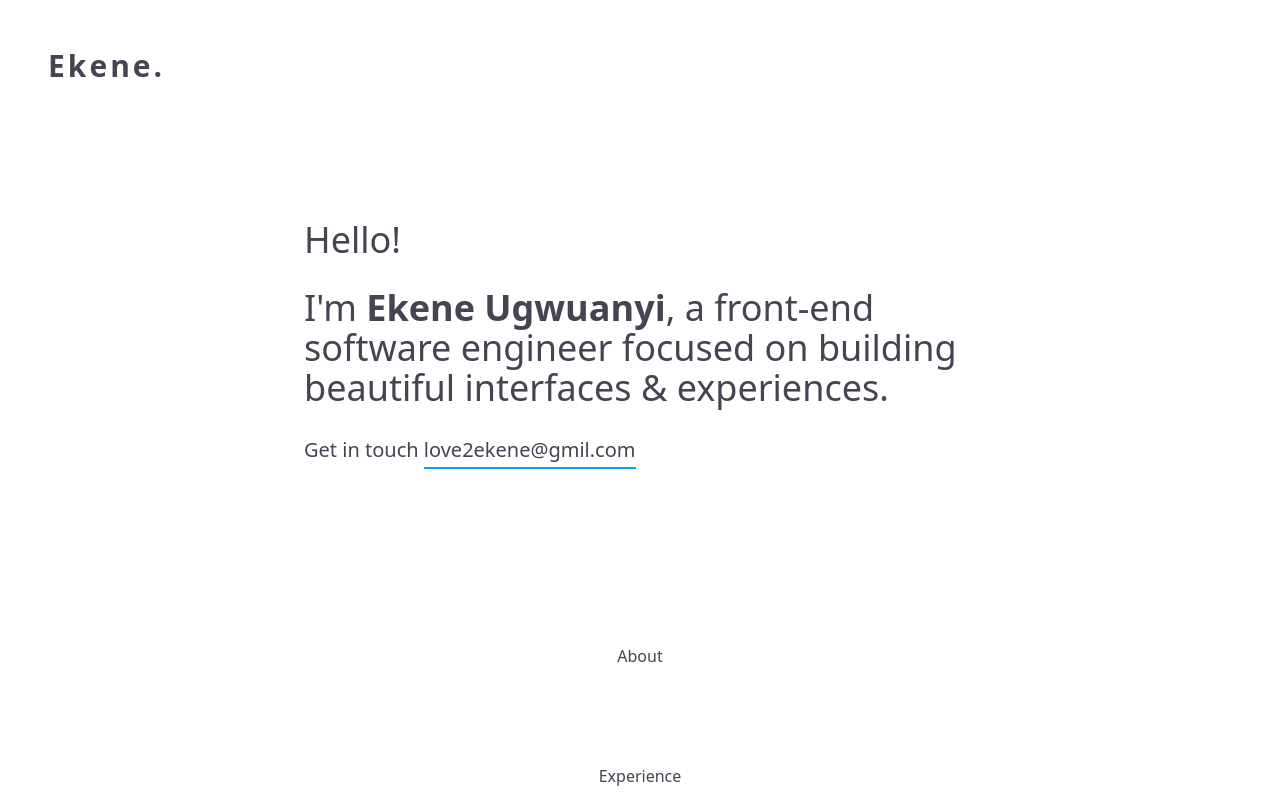
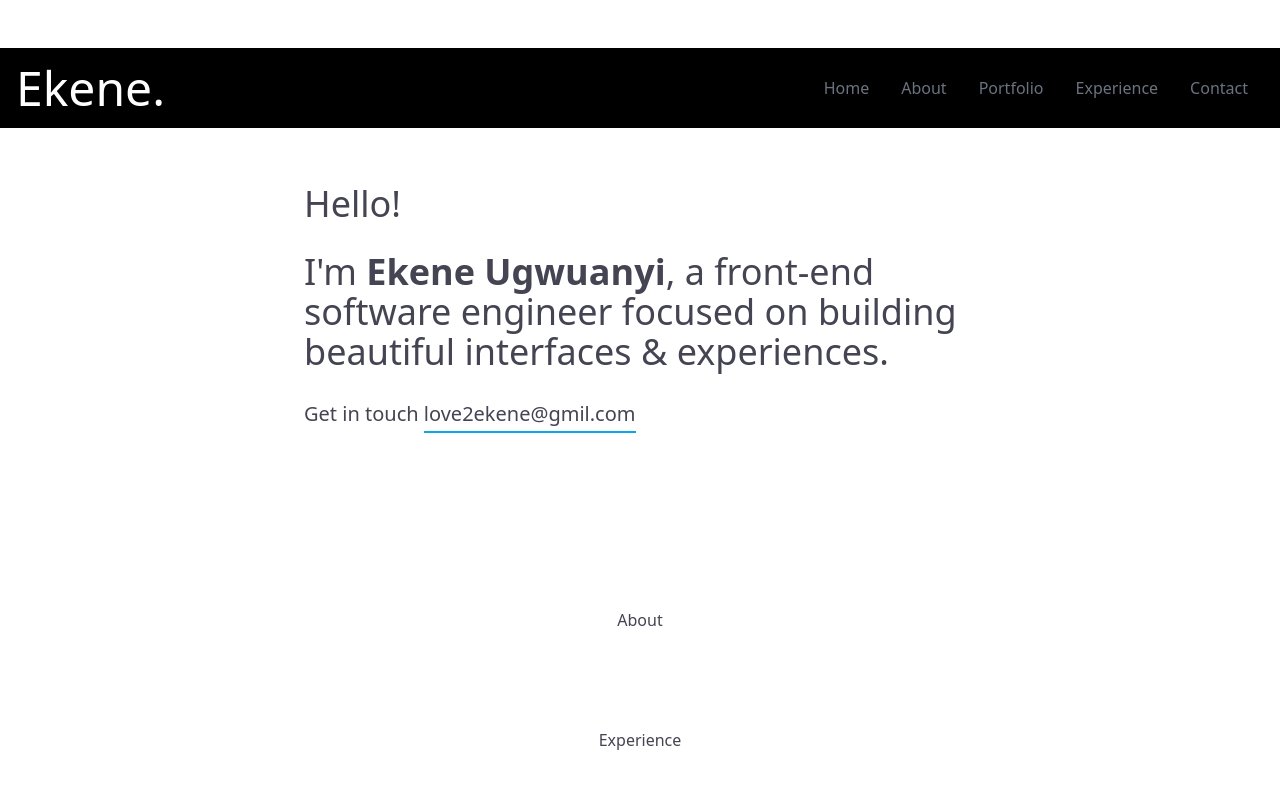
Before and after one commit to Hubnotch/my-portfolio, a Next.js app: page / in a window 1280 px wide. Shown: the top 800 px of the page. Built offline with nearby package versions, Linux system fonts and the light colour scheme.

Commit message:
Navbar setup Started the responsive navbar with minimum requirement to be visited later to customise according to customer desires

```diff
--- a/src/components/componet/Navbar.tsx
+++ b/src/components/componet/Navbar.tsx
@@ -4,19 +4,24 @@ import { Button } from '../util-component'
 type Props = {}
 
 const Navbar = () => {
+   const links = [
+    {id:1,link:'home'},
+    {id:2,link:'about'},
+    {id:3,link:'portfolio'},
+    {id:4,link:'experience'},
+    {id:5,link:'contact'},
+  ]
   return (
-    <nav className=' flex justify-between items-center w-full'>
-      <div className='text-3xl font-black flex justify-center items-center tracking-widest'>
-        Ekene.
-      </div>
-      {/* <div className='w-4/5 flex justify-evenly'>
-        <a href="#about"  className='self-center'>About</a>
-        <a href="#experience"  className='self-center'>Experience</a>
-        <a href="#work"  className='self-center'>Work</a>
-        <a href="#contact"  className='self-center'>Contact</a>
-        <a href="#"  className='self-center'><Button title={''}>Resume</Button></a>
-      </div> */}
-    </nav>
+    <div className='flex justify-between items-center w-full h-20 px-4 text-white bg-black fixed'>
+      <h1 className="text-5xl">Ekene.</h1>
+      <ul className="hidden md:flex">
+        {links.map(({id,link} )=> (
+          <li key={id} className="capitalize cursor-pointer px-4 font-medium text-gray-500 hover:scale-105 duration-300">
+            {link}
+          </li>
+        ))}
+</ul>
+   </div>
   )
 }
 
```
